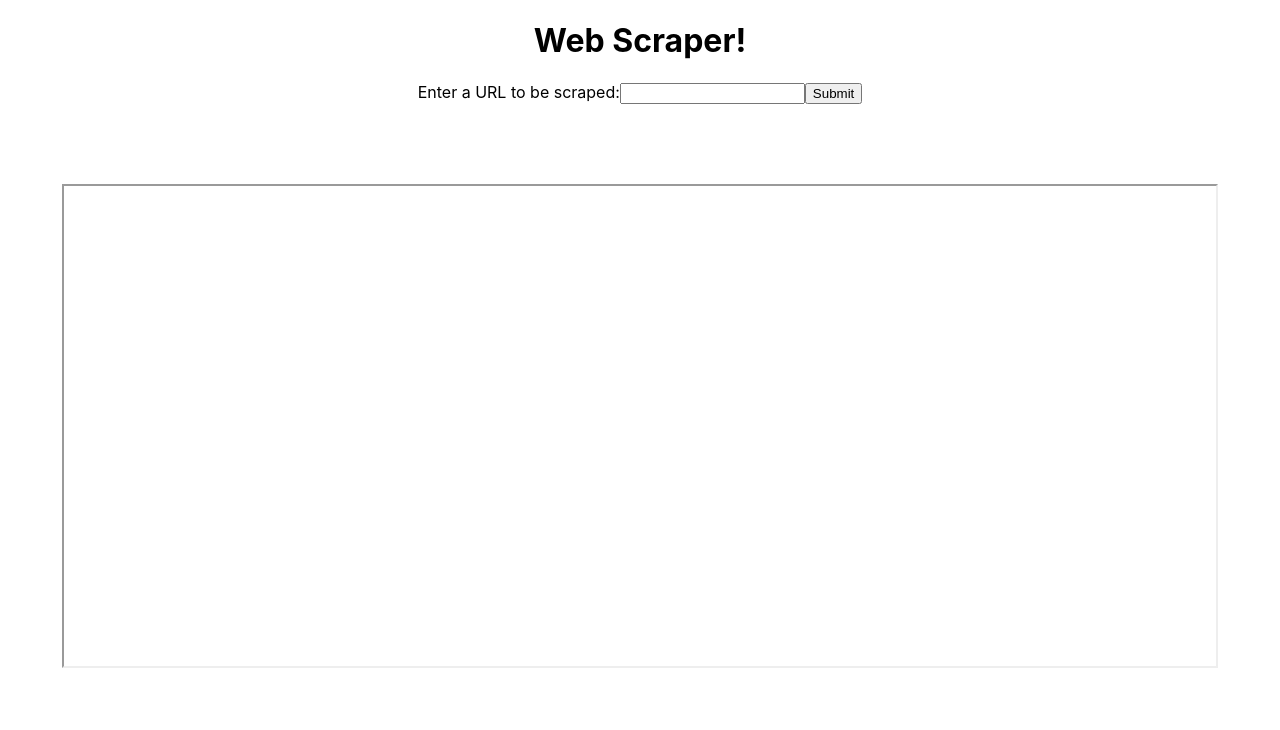
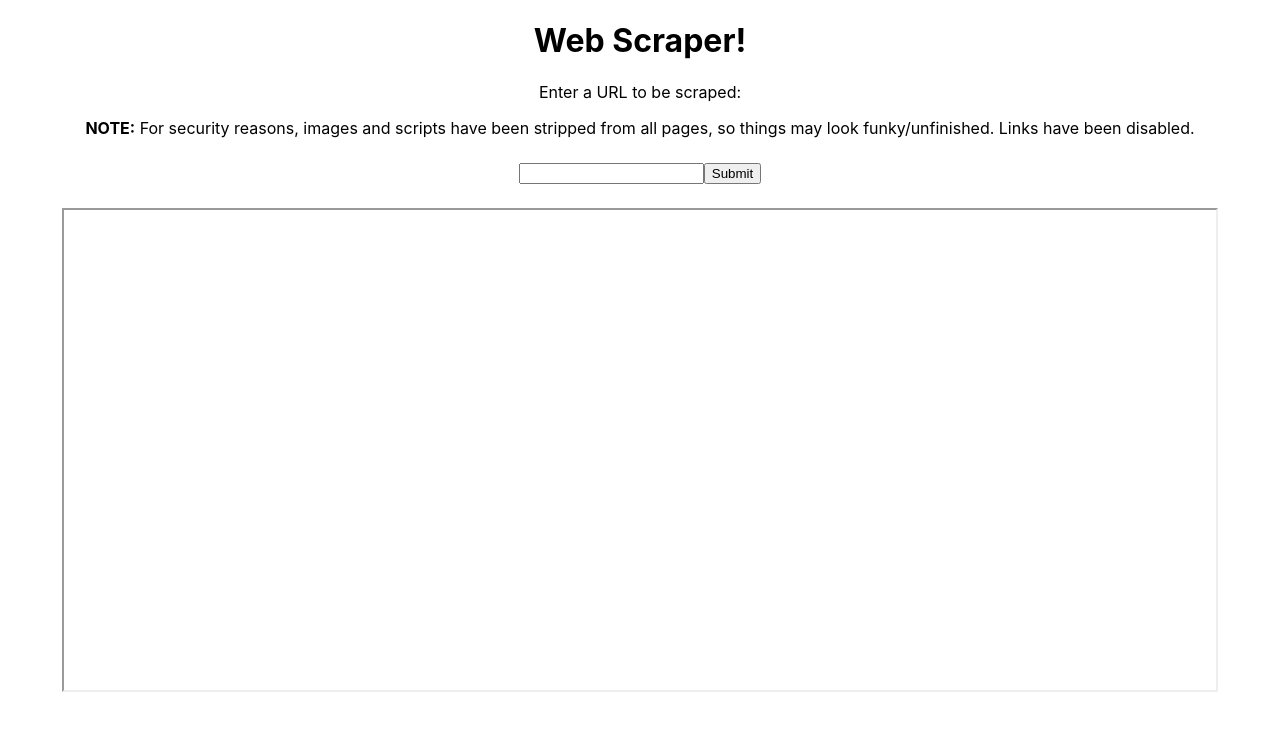
Before and after one commit to BradyDouthit/web-scraper, a React (Create React App) app in the folder client/: page / in a window 1280 px wide. Shown: the top 730 px of the page. Built offline with nearby package versions, Linux system fonts and the light colour scheme.

Commit message:
disable links coming from incoming html, added a note about limitations of the site

```diff
--- a/client/src/App.css
+++ b/client/src/App.css
@@ -20,10 +20,19 @@
 #third-party-html {
   width: 90vw;
   margin: auto;
-  margin-top: 10vh;
+  margin-top: 3vh;
   height: 60vh;
 }
 
 .third-party-link {
   color: #0000EE;
 }
+
+.search-form {
+  width: 90vw;
+  margin: 0 auto;
+}
+
+.search-form p {
+  margin-bottom: 3vh;
+}
--- a/client/src/App.js
+++ b/client/src/App.js
@@ -56,7 +56,7 @@ class App extends React.Component {
   handleSubmit(event) {
     event.preventDefault();
 
-    let expression = /[-a-zA-Z0-9@:%._\+~#=]{1,256}\.[a-zA-Z0-9()]{1,6}\b([-a-zA-Z0-9()@:%_\+.~#?&//=]*)?/gi;
+    let expression = /[-a-zA-Z0-9@:%._+~#=]{1,256}\.[a-zA-Z0-9()]{1,6}\b([-a-zA-Z0-9()@:%_+.~#?&//=]*)?/gi;
     let regex = new RegExp(expression);
     //test input to see if it matches valid url regex
     if (this.state.value.match(regex)) {
@@ -71,14 +71,15 @@ class App extends React.Component {
     return (
       <div className="App">
         <h1>Web Scraper!</h1>
-        <form onSubmit={this.handleSubmit}>
+        <form className="search-form" onSubmit={this.handleSubmit}>
           <label>
             Enter a URL to be scraped:
+            <p><strong>NOTE:</strong> For security reasons, images and scripts have been stripped from all pages, so things may look funky/unfinished. Links have been disabled.</p>
           <input type="text" value={this.state.value} onChange={this.handleChange} />
           </label>
           <input type="submit" value="Submit" />
         </form>
-        {this.state.imageData ? <img src={`../${this.state.imageData}`}></img> : <div></div>}
+        {this.state.imageData ? <img alt="Website Screenshot" src={`../${this.state.imageData}`}></img> : <div></div>}
         <HTMLRender html={this.state.html} />
       </div>
 
```
Also changed, not shown: 1 other file (tests, documents, lock files or other folders).
